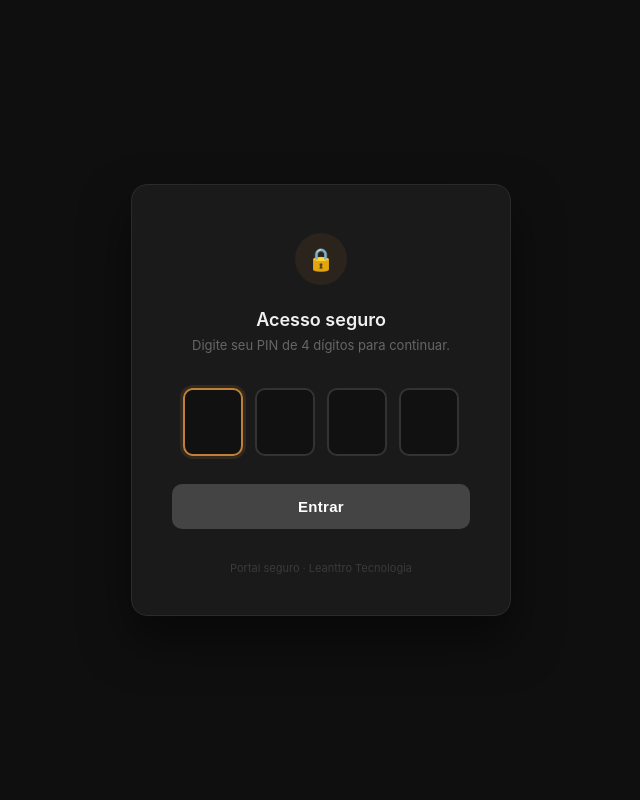
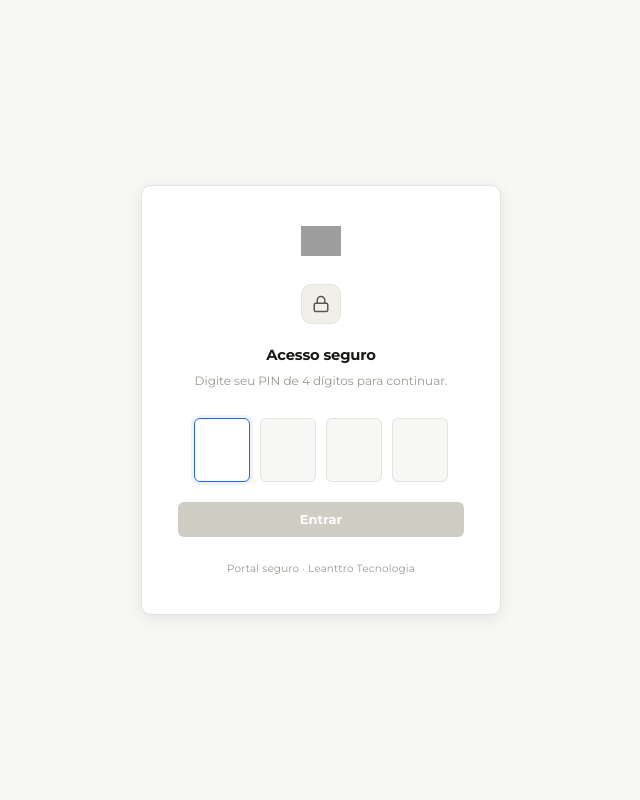
Before and after one commit to leanttro/leanttro_p, a Flask app: template templates/portal/pin.html in a window 1280 px wide. Shown: the whole page, without its empty margins (319-959 px from the left). Run offline with Flask 3, Linux system fonts and the light colour scheme; the template is opened without the code that fills it, so the values that code supplies are empty; some libraries are stand-ins or nearby versions; grey boxes are pictures that could not be loaded.

Commit message:
Update pin.html

```diff
--- a/templates/portal/pin.html
+++ b/templates/portal/pin.html
@@ -4,145 +4,188 @@
 <meta charset="UTF-8">
 <meta name="viewport" content="width=device-width, initial-scale=1.0">
 <title>Acesso seguro — Leanttro</title>
+<link href="https://fonts.googleapis.com/css2?family=Montserrat:wght@300;400;500;600;700&display=swap" rel="stylesheet">
 <style>
-  *, *::before, *::after { box-sizing: border-box; margin: 0; padding: 0; }
-
-  body {
-    min-height: 100vh;
-    display: flex;
-    align-items: center;
-    justify-content: center;
-    background: #0f0f0f;
-    font-family: -apple-system, BlinkMacSystemFont, "Segoe UI", sans-serif;
-    padding: 24px;
+*,*::before,*::after{box-sizing:border-box;margin:0;padding:0}
+:root{
+  --bg:#f7f7f5;
+  --surface:#ffffff;
+  --surface2:#f0efe9;
+  --border:#e5e3db;
+  --border2:#d0cec4;
+  --text:#1a1916;
+  --text2:#5a5750;
+  --text3:#9c9890;
+  --accent:#2563eb;
+  --red:#dc2626;
+  --red-light:#fef2f2;
+  --radius:10px;
+  --radius-sm:6px;
+  --shadow:0 1px 3px rgba(0,0,0,.06),0 2px 8px rgba(0,0,0,.04);
+  --shadow-md:0 4px 16px rgba(0,0,0,.08);
 }
 
-  .card {
-    background: #1a1a1a;
-    border: 1px solid #2a2a2a;
-    border-radius: 16px;
-    padding: 48px 40px 40px;
-    width: 100%;
-    max-width: 380px;
-    text-align: center;
-    box-shadow: 0 24px 48px rgba(0,0,0,.5);
+body{
+  font-family:'Montserrat',sans-serif;
+  background:var(--bg);
+  color:var(--text);
+  min-height:100vh;
+  display:flex;
+  align-items:center;
+  justify-content:center;
+  padding:24px;
+  font-size:13px;
+  line-height:1.6;
+  -webkit-font-smoothing:antialiased;
 }
 
-  {% if logo_url %}
-  .logo {
-    width: 72px;
-    height: 72px;
-    object-fit: contain;
-    border-radius: 12px;
-    margin-bottom: 24px;
-  }
-  {% endif %}
-
-  .lock-icon {
-    width: 52px;
-    height: 52px;
-    background: #c17f3a18;
-    border-radius: 50%;
-    display: flex;
-    align-items: center;
-    justify-content: center;
-    margin: 0 auto 24px;
-    font-size: 22px;
+.card{
+  background:var(--surface);
+  border:1px solid var(--border);
+  border-radius:var(--radius);
+  padding:40px 36px 36px;
+  width:100%;
+  max-width:360px;
+  box-shadow:var(--shadow-md);
+  text-align:center;
 }
 
-  h1 {
-    font-size: 18px;
-    font-weight: 600;
-    color: #f0f0f0;
-    margin-bottom: 6px;
+.logo-wrap{
+  display:flex;
+  align-items:center;
+  justify-content:center;
+  margin-bottom:28px;
 }
 
-  .subtitle {
-    font-size: 13px;
-    color: #666;
-    margin-bottom: 32px;
-    line-height: 1.5;
+.logo-wrap img{
+  height:30px;
+  width:auto;
+  object-fit:contain;
 }
 
-  /* ── Inputs de dígito ── */
-  .pin-row {
-    display: flex;
-    gap: 12px;
-    justify-content: center;
-    margin-bottom: 28px;
+.lock-mark{
+  width:40px;
+  height:40px;
+  background:var(--surface2);
+  border:1px solid var(--border);
+  border-radius:10px;
+  display:flex;
+  align-items:center;
+  justify-content:center;
+  margin:0 auto 20px;
+}
+.lock-mark svg{
+  width:18px;height:18px;
+  stroke:var(--text2);fill:none;stroke-width:2;
 }
 
-  .pin-digit {
-    width: 60px;
-    height: 68px;
-    background: #111;
-    border: 2px solid #333;
-    border-radius: 10px;
-    font-size: 28px;
-    font-weight: 700;
-    color: #f0f0f0;
-    text-align: center;
-    caret-color: #c17f3a;
-    transition: border-color .15s, box-shadow .15s;
-    -webkit-appearance: none;
-    outline: none;
+h1{
+  font-size:.92rem;
+  font-weight:700;
+  color:var(--text);
+  margin-bottom:5px;
+  letter-spacing:-.2px;
 }
 
-  .pin-digit:focus {
-    border-color: #c17f3a;
-    box-shadow: 0 0 0 3px #c17f3a22;
+.subtitle{
+  font-size:.75rem;
+  color:var(--text3);
+  margin-bottom:28px;
+  line-height:1.5;
+}
+.subtitle strong{color:var(--text2);font-weight:600;}
+
+/* ── inputs de dígito ── */
+.pin-row{
+  display:flex;
+  gap:10px;
+  justify-content:center;
+  margin-bottom:20px;
 }
 
-  /* Campo hidden que vai pro form */
-  #pin-hidden { display: none; }
-
-  .btn {
-    width: 100%;
-    padding: 14px;
-    background: #c17f3a;
-    color: #fff;
-    border: none;
-    border-radius: 10px;
-    font-size: 15px;
-    font-weight: 600;
-    cursor: pointer;
-    transition: background .15s, transform .1s;
-    letter-spacing: .3px;
+.pin-digit{
+  width:56px;
+  height:64px;
+  background:var(--bg);
+  border:1px solid var(--border);
+  border-radius:var(--radius-sm);
+  font-size:24px;
+  font-weight:700;
+  font-family:'Montserrat',sans-serif;
+  color:var(--text);
+  text-align:center;
+  outline:none;
+  transition:border-color .15s, box-shadow .15s, background .15s;
+  -webkit-appearance:none;
 }
-  .btn:hover  { background: #d4924b; }
-  .btn:active { transform: scale(.98); }
-  .btn:disabled { background: #444; cursor: not-allowed; }
-
-  .erro {
-    margin-top: 20px;
-    padding: 10px 14px;
-    background: #ff4d4d18;
-    border: 1px solid #ff4d4d44;
-    border-radius: 8px;
-    color: #ff7070;
-    font-size: 13px;
+.pin-digit:focus{
+  border-color:var(--accent);
+  background:#fff;
+  box-shadow:0 0 0 3px rgba(37,99,235,.08);
+}
+.pin-digit.filled{
+  background:#fff;
+  border-color:var(--border2);
 }
 
-  .footer {
-    margin-top: 32px;
-    font-size: 11px;
-    color: #3a3a3a;
+#pin-hidden{display:none;}
+
+.btn{
+  width:100%;
+  padding:10px 16px;
+  background:var(--text);
+  color:#fff;
+  border:none;
+  border-radius:var(--radius-sm);
+  font-size:.8rem;
+  font-weight:700;
+  font-family:'Montserrat',sans-serif;
+  cursor:pointer;
+  letter-spacing:.2px;
+  transition:background .15s, transform .1s;
+}
+.btn:hover{background:#333;}
+.btn:active{transform:scale(.98);}
+.btn:disabled{background:var(--border2);cursor:not-allowed;}
+
+.erro{
+  margin-top:16px;
+  padding:9px 12px;
+  background:var(--red-light);
+  border:1px solid #fecaca;
+  border-radius:var(--radius-sm);
+  color:var(--red);
+  font-size:.73rem;
+  font-weight:600;
+  display:flex;
+  align-items:center;
+  gap:6px;
+}
+.erro svg{width:13px;height:13px;stroke:currentColor;fill:none;stroke-width:2.5;flex-shrink:0;}
+
+.footer{
+  margin-top:24px;
+  font-size:.65rem;
+  color:var(--text3);
+  letter-spacing:.2px;
 }
 </style>
 </head>
 <body>
 <div class="card">
 
-  {% if logo_url %}
-    <img src="{{ logo_url }}" alt="Logo" class="logo">
-  {% else %}
-    <div class="lock-icon">🔒</div>
-  {% endif %}
+  <div class="logo-wrap">
+    <img src="https://res.cloudinary.com/dhu1cqvrb/image/upload/v1779207400/leanttro_bohuce.png" alt="Leanttro">
+  </div>
+
+  <div class="lock-mark">
+    <svg viewBox="0 0 24 24"><rect x="3" y="11" width="18" height="11" rx="2"/><path d="M7 11V7a5 5 0 0 1 10 0v4"/></svg>
+  </div>
 
   <h1>Acesso seguro</h1>
   <p class="subtitle">
     {% if cliente_nome %}
-      Olá, <strong style="color:#c17f3a">{{ cliente_nome }}</strong>!<br>
+      Olá, <strong>{{ cliente_nome }}</strong>!<br>
     {% endif %}
     Digite seu PIN de 4 dígitos para continuar.
   </p>
@@ -159,27 +202,30 @@
   </form>
 
   {% if erro %}
-    <div class="erro">{{ erro }}</div>
+    <div class="erro">
+      <svg viewBox="0 0 24 24"><circle cx="12" cy="12" r="10"/><line x1="12" y1="8" x2="12" y2="12"/><line x1="12" y1="16" x2="12.01" y2="16"/></svg>
+      {{ erro }}
+    </div>
   {% endif %}
 
   <p class="footer">Portal seguro · Leanttro Tecnologia</p>
 </div>
 
 <script>
-  const digits  = [d0, d1, d2, d3];
-  const hidden  = document.getElementById('pin-hidden');
-  const btn     = document.getElementById('btn-entrar');
-  const form    = document.getElementById('pin-form');
+  const digits = [d0, d1, d2, d3];
+  const hidden = document.getElementById('pin-hidden');
+  const btn    = document.getElementById('btn-entrar');
+  const form   = document.getElementById('pin-form');
 
   function update() {
     const val = digits.map(d => d.value).join('');
     hidden.value = val;
     btn.disabled = val.length < 4;
+    digits.forEach(d => d.classList.toggle('filled', d.value !== ''));
   }
 
   digits.forEach((el, i) => {
     el.addEventListener('input', () => {
-      // Aceita só número
       el.value = el.value.replace(/\D/g, '').slice(-1);
       update();
       if (el.value && i < 3) digits[i + 1].focus();
@@ -187,34 +233,32 @@
 
     el.addEventListener('keydown', e => {
       if (e.key === 'Backspace' && !el.value && i > 0) {
+        digits[i - 1].value = '';
         digits[i - 1].focus();
-        digits[i - 1].value = '';
         update();
       }
     });
 
-    // Paste no primeiro campo
     el.addEventListener('paste', e => {
       e.preventDefault();
       const text = (e.clipboardData || window.clipboardData).getData('text').replace(/\D/g, '');
       digits.forEach((d, j) => { d.value = text[j] || ''; });
       update();
-      const next = Math.min(text.length, 3);
-      digits[next].focus();
+      digits[Math.min(text.length, 3)].focus();
     });
   });
 
-  // Submete ao preencher o último dígito
+  // Submete automaticamente ao preencher o último dígito
   digits[3].addEventListener('input', () => {
-    if (digits[3].value) form.requestSubmit?.() || form.submit();
+    if (digits[3].value) setTimeout(() => form.requestSubmit?.() || form.submit(), 80);
   });
 
-  // Foca no primeiro campo ao carregar
   digits[0].focus();
 
   {% if erro %}
-    // Limpa os campos após erro
-    digits.forEach(d => d.value = '');
+    digits.forEach(d => { d.value = ''; d.classList.remove('filled'); });
+    hidden.value = '';
+    btn.disabled = true;
     digits[0].focus();
   {% endif %}
 </script>
```
Lines whose indentation alone changed are shown as unchanged.
